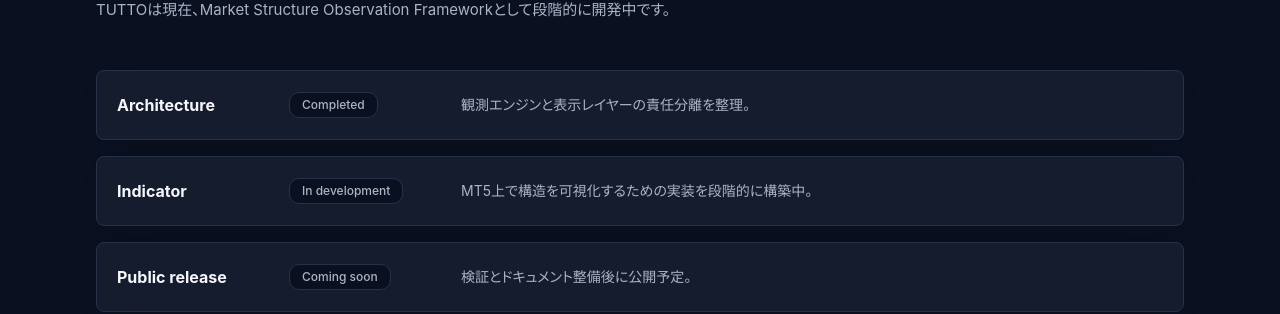
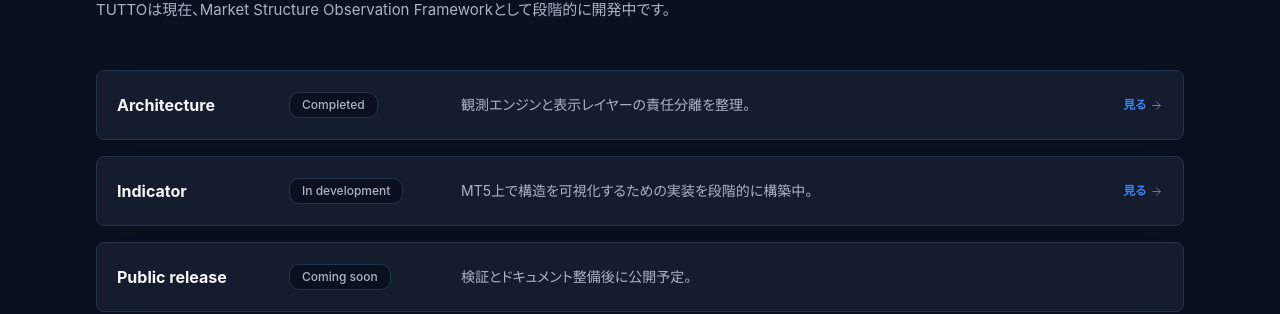
Before and after one commit to richfulllife923-ux/fx-education-site, a Next.js app: page /tools in a window 1280 px wide. Shown: the part 215-529 px from the top of the page. Built offline with nearby package versions, Linux system fonts and the light colour scheme.

Commit message:
add development page links

```diff
--- a/app/tools/page.tsx
+++ b/app/tools/page.tsx
@@ -1,3 +1,5 @@
+import Link from "next/link";
+import { ArrowRight } from "lucide-react";
 import Breadcrumb from "@/components/Breadcrumb";
 import SectionHeading from "@/components/SectionHeading";
 import { buildMetadata } from "@/lib/seo";
@@ -9,8 +11,8 @@
 });
 
 const ROADMAP = [
-  { label: "Architecture", state: "Completed", text: "観測エンジンと表示レイヤーの責任分離を整理。" },
-  { label: "Indicator", state: "In development", text: "MT5上で構造を可視化するための実装を段階的に構築中。" },
+  { label: "Architecture", state: "Completed", text: "観測エンジンと表示レイヤーの責任分離を整理。", href: "/framework/market-layer" },
+  { label: "Indicator", state: "In development", text: "MT5上で構造を可視化するための実装を段階的に構築中。", href: "/indicator" },
   { label: "Public release", state: "Coming soon", text: "検証とドキュメント整備後に公開予定。" },
 ];
 
@@ -23,10 +25,15 @@
       </section>
       <section className="container-page mt-12 space-y-4">
         {ROADMAP.map((item) => (
-          <div key={item.label} className="card grid gap-3 p-5 sm:grid-cols-[160px_160px_1fr] sm:items-center">
+          <div key={item.label} className="card grid gap-3 p-5 sm:grid-cols-[160px_160px_1fr_auto] sm:items-center">
             <p className="font-display font-bold text-text-primary">{item.label}</p>
             <span className="badge w-fit">{item.state}</span>
             <p className="text-sm leading-7 text-text-secondary">{item.text}</p>
+            {item.href && (
+              <Link href={item.href} className="inline-flex w-fit items-center gap-1 text-xs font-semibold text-primary transition-colors hover:text-text-primary">
+                見る <ArrowRight size={13} strokeWidth={1.8} />
+              </Link>
+            )}
           </div>
         ))}
       </section>
```
